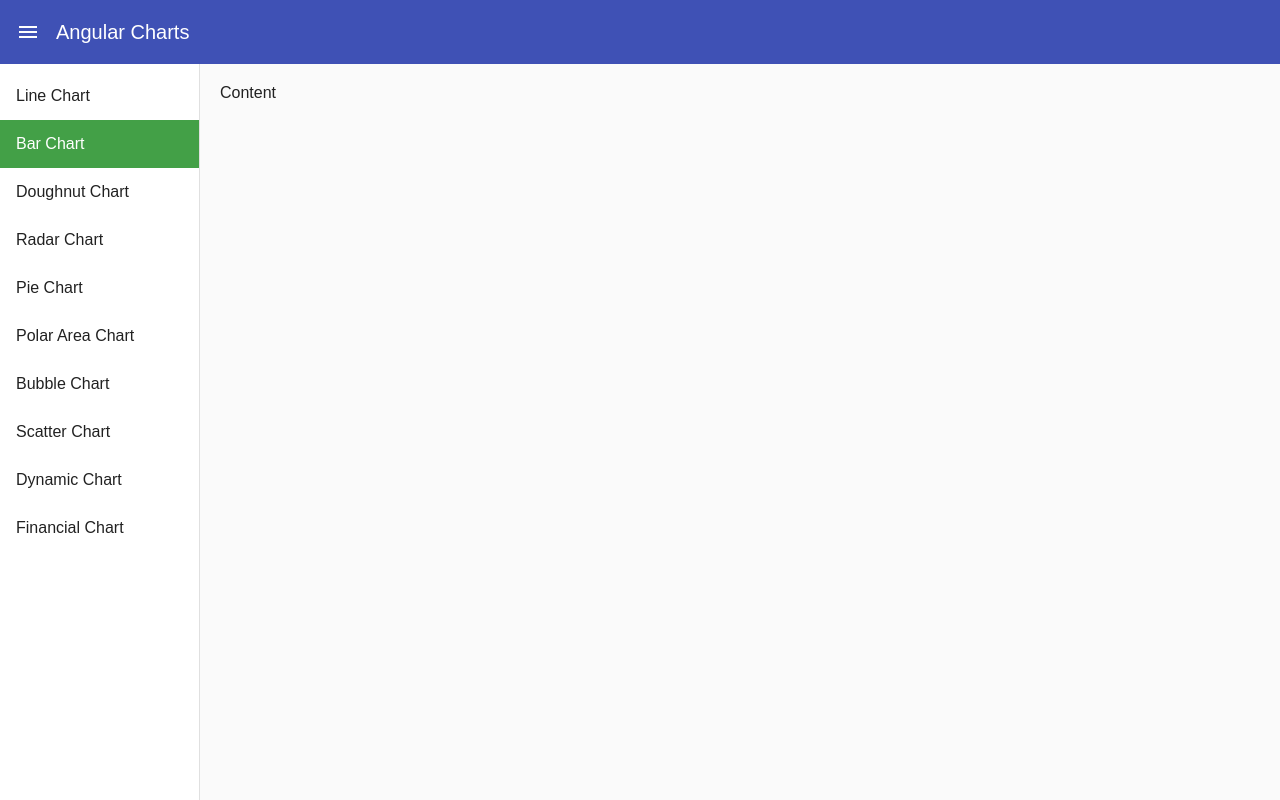
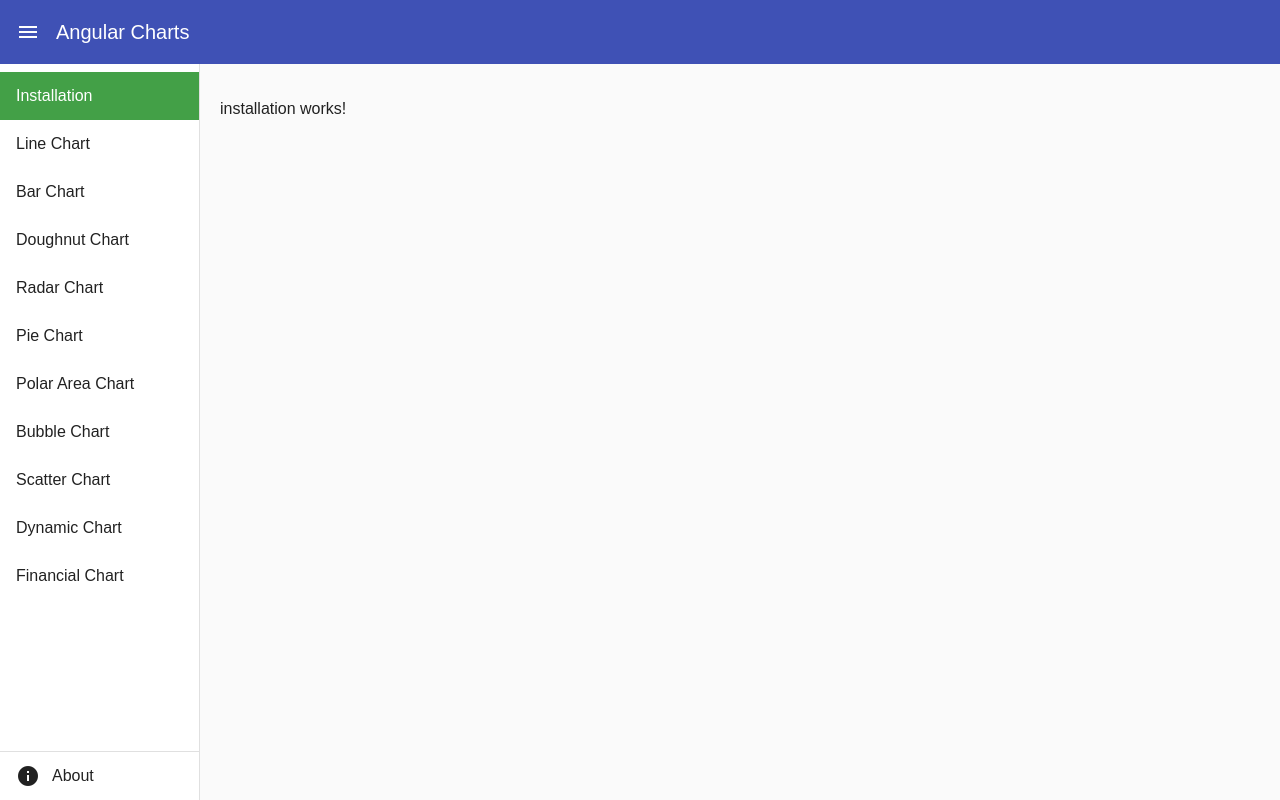
Before and after one commit to RinMinase/ng-charts, an Angular app in the folder demo/: page / in a window 1280 px wide. Built offline with nearby package versions, Linux system fonts and the light colour scheme.

Commit message:
Functional loading of pages

```diff
--- a/demo/src/app/app.component.ts
+++ b/demo/src/app/app.component.ts
@@ -13,95 +13,103 @@ import { Component, OnInit } from "@angular/core";
       <mat-sidenav opened mode="side" class="sidenav">
         <mat-list>
           <mat-list-item
+            *ngFor="let item of nav"
             class="c-pointer"
-            (click)="setActiveList('Line')"
-            [ngClass]="{ 'active-list-item': currActiveList === 'Line' }"
+            (click)="setActiveList(item.name)"
+            [ngClass]="{ 'active-item': active === item.name }"
           >
-            <span>Line Chart</span>
+            <span>{{ item.title }}</span>
           </mat-list-item>
+          <mat-divider class="logout-divider"></mat-divider>
           <mat-list-item
-            class="c-pointer"
-            (click)="setActiveList('Bar')"
-            [ngClass]="{ 'active-list-item': currActiveList === 'Bar' }"
+            class="c-pointer logout-menu"
+            (click)="setActiveList('About')"
+            [ngClass]="{ 'active-item': active == 'About' }"
           >
-            <span>Bar Chart</span>
-          </mat-list-item>
-          <mat-list-item
-            class="c-pointer"
-            (click)="setActiveList('Doughnut')"
-            [ngClass]="{ 'active-list-item': currActiveList === 'Doughnut' }"
-          >
-            <span>Doughnut Chart</span>
-          </mat-list-item>
-          <mat-list-item
-            class="c-pointer"
-            (click)="setActiveList('Radar')"
-            [ngClass]="{ 'active-list-item': currActiveList === 'Radar' }"
-          >
-            <span>Radar Chart</span>
-          </mat-list-item>
-          <mat-list-item
-            class="c-pointer"
-            (click)="setActiveList('Pie')"
-            [ngClass]="{ 'active-list-item': currActiveList === 'Pie' }"
-          >
-            <span>Pie Chart</span>
-          </mat-list-item>
-          <mat-list-item
-            class="c-pointer"
-            (click)="setActiveList('Polar')"
-            [ngClass]="{ 'active-list-item': currActiveList === 'Polar' }"
-          >
-            <span>Polar Area Chart</span>
-          </mat-list-item>
-          <mat-list-item
-            class="c-pointer"
-            (click)="setActiveList('Bubble')"
-            [ngClass]="{ 'active-list-item': currActiveList === 'Bubble' }"
-          >
-            <span>Bubble Chart</span>
-          </mat-list-item>
-          <mat-list-item
-            class="c-pointer"
-            (click)="setActiveList('Scatter')"
-            [ngClass]="{ 'active-list-item': currActiveList === 'Scatter' }"
-          >
-            <span>Scatter Chart</span>
-          </mat-list-item>
-          <mat-list-item
-            class="c-pointer"
-            (click)="setActiveList('Dynamic')"
-            [ngClass]="{ 'active-list-item': currActiveList === 'Dynamic' }"
-          >
-            <span>Dynamic Chart</span>
-          </mat-list-item>
-          <mat-list-item
-            class="c-pointer"
-            (click)="setActiveList('Finance')"
-            [ngClass]="{ 'active-list-item': currActiveList === 'Finance' }"
-          >
-            <span>Financial Chart</span>
+            <i class="material-icons mr">info</i>
+            <span>About</span>
           </mat-list-item>
         </mat-list>
       </mat-sidenav>
       <mat-sidenav-content class="content">
-        <span>Content</span>
+        <app-installation *ngIf="active === 'Install'"></app-installation>
+        <app-line-chart *ngIf="active === 'Line'"></app-line-chart>
+        <app-bar-chart *ngIf="active === 'Bar'"></app-bar-chart>
+        <app-doughnut-chart *ngIf="active === 'Doughnut'"></app-doughnut-chart>
+        <app-radar-chart *ngIf="active === 'Radar'"></app-radar-chart>
+        <app-pie-chart *ngIf="active === 'Pie'"></app-pie-chart>
+        <app-polar-chart *ngIf="active === 'Polar'"></app-polar-chart>
+        <app-bubble-chart *ngIf="active === 'Bubble'"></app-bubble-chart>
+        <app-scatter-chart *ngIf="active === 'Scatter'"></app-scatter-chart>
+        <app-dynamic-chart *ngIf="active === 'Dynamic'"></app-dynamic-chart>
+        <app-financial-chart *ngIf="active === 'Finance'"></app-financial-chart>
+        <app-about *ngIf="active === 'About'"></app-about>
       </mat-sidenav-content>
     </mat-sidenav-container>
   `,
   styles: [
+    ".container { min-height: calc(100vh - 64px) }",
     ".sidenav { width: 200px }",
-    ".container { min-height: calc(100vh - 64px) }",
     ".content { padding: 20px 20px }",
-    ".active-list-item { background-color: #43A047; color: #FFF }",
+    ".active-item { background-color: #43A047; color: #FFF }",
+    ".logout-menu { position: absolute; bottom: 0 }",
+    ".logout-divider { position: absolute; bottom: 48px; width: 100% }",
   ],
 })
 export class AppComponent implements OnInit {
-  currActiveList: string = "Bar";
+  active: string = "Install";
+
+  nav: Array<{ name: string; title: string; component?: any }> = [
+    {
+      name: "Install",
+      title: "Installation",
+    },
+    {
+      name: "Line",
+      title: "Line Chart",
+    },
+    {
+      name: "Bar",
+      title: "Bar Chart",
+    },
+    {
+      name: "Doughnut",
+      title: "Doughnut Chart",
+    },
+    {
+      name: "Radar",
+      title: "Radar Chart",
+    },
+    {
+      name: "Pie",
+      title: "Pie Chart",
+    },
+    {
+      name: "Polar",
+      title: "Polar Area Chart",
+    },
+    {
+      name: "Bubble",
+      title: "Bubble Chart",
+    },
+    {
+      name: "Scatter",
+      title: "Scatter Chart",
+    },
+    {
+      name: "Dynamic",
+      title: "Dynamic Chart",
+    },
+    {
+      name: "Finance",
+      title: "Financial Chart",
+    },
+  ];
 
   ngOnInit() {}
 
   setActiveList(item: string) {
-    this.currActiveList = item;
+    console.log(item);
+    this.active = item;
   }
 }
--- a/demo/src/app/app.module.ts
+++ b/demo/src/app/app.module.ts
@@ -10,6 +10,8 @@ import { MatToolbarModule } from "@angular/material/toolbar";
 
 import { AppComponent } from "./app.component";
 
+import { AboutComponent } from "./about.component";
+import { InstallationComponent } from "./installation.component";
 import { BarChartComponent } from "./bar-chart.component";
 import { BubbleChartComponent } from "./bubble-chart.component";
 import { DoughnutChartComponent } from "./doughnut-chart.component";
@@ -24,6 +26,9 @@ import { ScatterChartComponent } from "./scatter-chart.component";
 @NgModule({
   declarations: [
     AppComponent,
+
+    AboutComponent,
+    InstallationComponent,
     BarChartComponent,
     BubbleChartComponent,
     DoughnutChartComponent,
```
